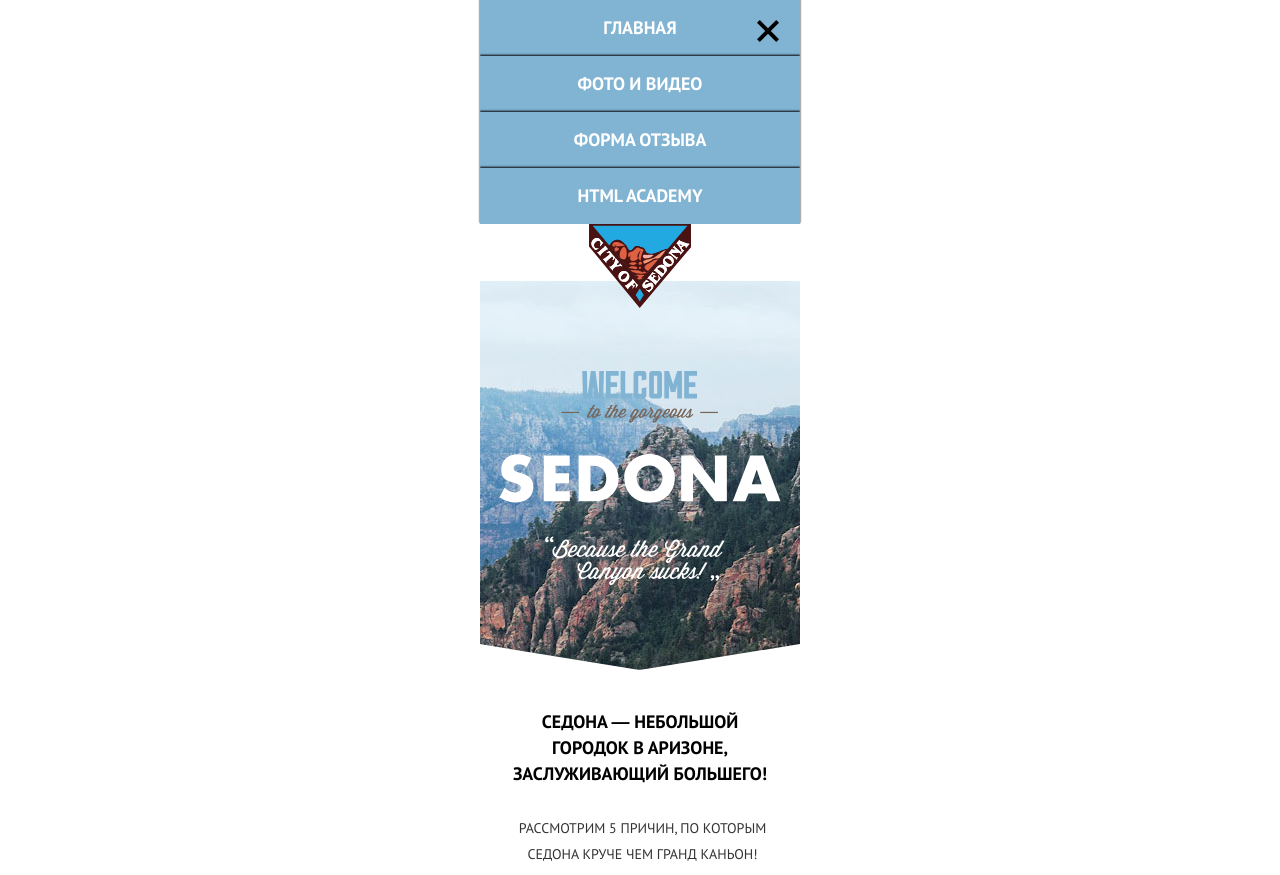
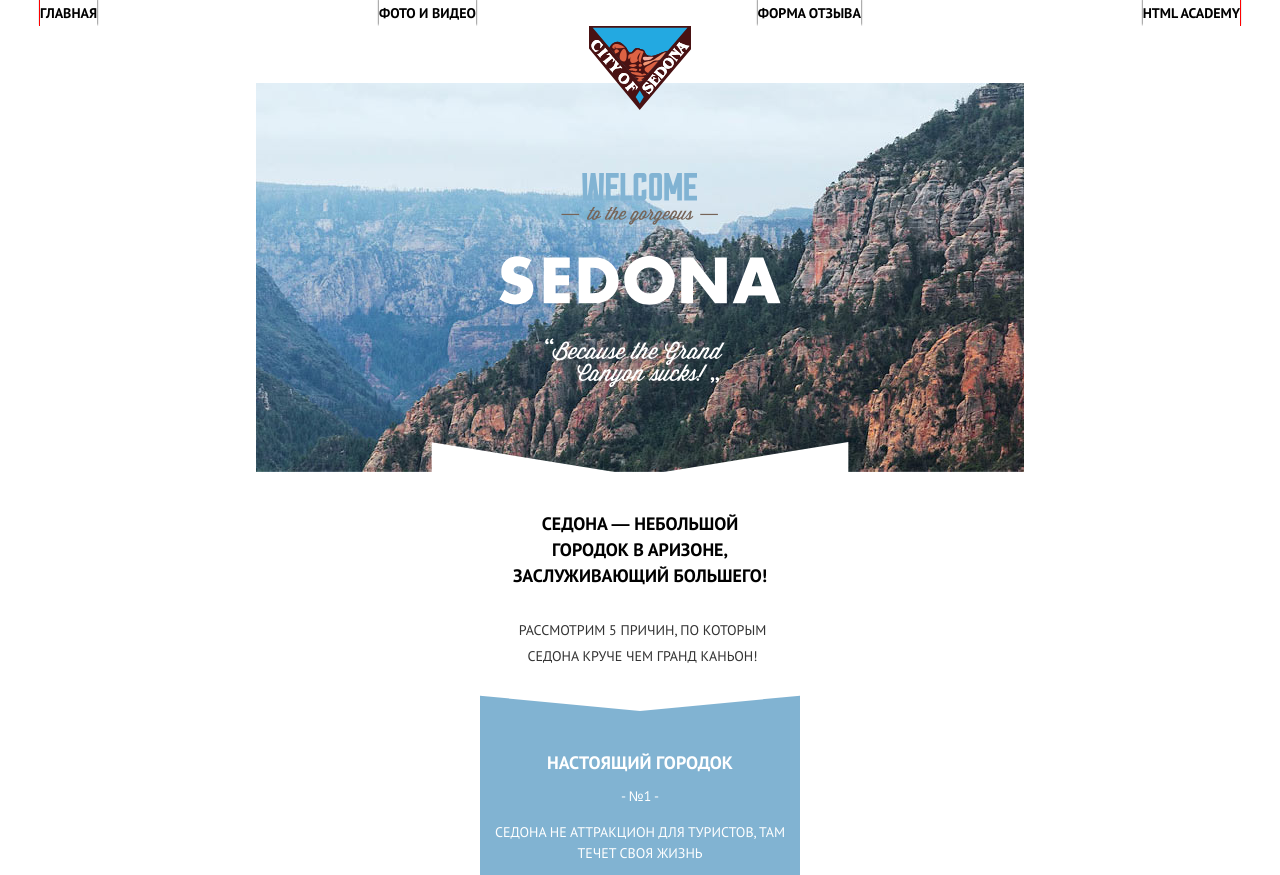
Before and after one commit to eseniaesina/213482-sedona, a plain HTML site: page index.html in a window 1280 px wide. Shown: the top 875 px of the page. Drawn offline with nearby package versions, Linux system fonts and the light colour scheme; files that its build step writes are made by us from their sources; files whose address does not match are found by name.

Commit message:
сделала первые изменения

```diff
--- a/less/blocks/main-header.less
+++ b/less/blocks/main-header.less
@@ -1,27 +1,9 @@
 .main-header {
   display: flex;
-  flex-direction: column;
-  align-items: center;
 }
 
 .main-header__wraper {
-  order: 2;
-  background-image:
-    url("../img/text-sedona-index.svg"),
-    url("../img/bg-intro-triangle-mobile.svg"),
-    url("../img/bg-back-mobile@1x.jpg");
-  background-repeat: no-repeat;
-  background-position:
-    50% 147px,
-    0 bottom,
-    center 57px;
-  background-size:
-  282px 214px,
-  100% 34px,
-  auto 389px;
   background-color: @fancy-color;
-  min-height: 450px;
-  min-width: 320px;
 }
 
 .main-header__wraper-mini {
@@ -47,3 +29,81 @@
   background-color: @fancy-color;
   position: relative;
 }
+
+@media (min-width: 320px) {
+  .main-header {
+    flex-direction: column;
+    align-items: center;
+  }
+
+  .main-header__wraper {
+    order: 2;
+    background-image:
+      url("../img/text-sedona-index.svg"),
+      url("../img/bg-intro-triangle-mobile.svg"),
+      url("../img/bg-back-mobile@1x.jpg");
+    background-repeat: no-repeat;
+    background-position:
+      50% 147px,
+      0 bottom,
+      center 57px;
+    background-size:
+    282px 214px,
+    100% 34px,
+    auto 389px;
+    min-height: 450px;
+    min-width: 320px;
+  }
+}
+
+@media (min-width: 768px) {
+  .main-header {
+    flex-direction: column;
+    align-items: center;
+  }
+
+  .main-header__wraper {
+    order: 1;
+    background-image:
+      url("../img/text-sedona-index.svg"),
+      url("../img/bg-intro-triangle-mobile.svg"),
+      url("../img/bg-back-mobile@1x.jpg");
+    background-repeat: no-repeat;
+    background-position:
+      50% 147px,
+      0 bottom,
+      center 57px;
+    background-size:
+    282px 214px,
+    100% 34px,
+    auto 389px;
+    min-height: 450px;
+    min-width: 768px;
+  }
+}
+
+@media (min-width: 1280px) {
+  .main-header {
+    flex-direction: column;
+    align-items: center;
+  }
+
+  .main-header__wraper {
+    order: 1;
+    background-image:
+      url("../img/text-sedona-index.svg"),
+      url("../img/bg-intro-triangle-mobile.svg"),
+      url("../img/bg-back-mobile@1x.jpg");
+    background-repeat: no-repeat;
+    background-position:
+      50% 147px,
+      0 bottom,
+      center 57px;
+    background-size:
+    282px 214px,
+    100% 34px,
+    auto 389px;
+    min-height: 450px;
+    min-width: 1280px;
+  }
+}
--- a/less/blocks/main-nav.less
+++ b/less/blocks/main-nav.less
@@ -1,5 +1,15 @@
 .main-nav {
   position: relative;
+}
+
+.main-nav__list {
+  list-style: none;
+  margin: 0;
+  padding: 0;
+}
+
+@media (min-width: 320px) {
+  .main-nav {
     order: 0;
     width: 320px;
   }
@@ -41,9 +51,36 @@
   .main-nav__toggle--close:hover {
     background-color: transparent;
   }
+}
 
-.main-nav__list {
-  list-style: none;
-  margin: 0;
-  padding: 0;
+@media (min-width: 768px) {
+  .main-nav {
+    order: 0;
+    width: 768px;
+    outline: 1px solid red;
   }
+
+  .main-nav__toggle {
+    display: none;
+  }
+
+  .main-nav__toggle--close {
+    display: none;
+  }
+}
+
+@media (min-width: 1280px) {
+  .main-nav {
+    order: 0;
+    width: 1200px;
+    outline: 1px solid red;
+  }
+
+  .main-nav__toggle {
+    display: none;
+  }
+
+  .main-nav__toggle--close {
+    display: none;
+  }
+}
--- a/less/blocks/site-list.less
+++ b/less/blocks/site-list.less
@@ -2,11 +2,17 @@
   display: block;
   padding: 0;
   margin: 0;
+  font-family: inherit;
+  font-weight: bold;
+}
+
+@media (min-width: 320px) {
+  .site-list__item a {
+    padding: 0;
+    margin: 0;
     padding: 8px 0;
-  font-family: inherit;
     font-size: 18px;
     line-height: 40px;
-  font-weight: bold;
     text-align: center;
     color: @fancy-color;
     background-color: #81b3d2;
@@ -24,3 +30,57 @@
     background-color: #5496bd;
     color: rgba(255,255,255,0.3);
   }
+}
+
+@media (min-width: 768px) {
+  .site-list {
+    display: flex;
+    flex-direction: row;
+    justify-content: space-between;
+  }
+
+  .site-list__item a {
+    padding: 0;
+    margin: 0;
+    font-size: 14px;
+    line-height: 26px;
+    text-align: center;
+    color: @dark-color;
+    background-color: #fff;
+  }
+
+  .site-list__item a:hover,
+  .site-list__item a:focus {
+    color: #81b3d2;
+  }
+
+  .site-list__item a:active {
+    color: rgba(0,0,0,0.3);
+  }
+}
+
+@media (min-width: 1280px) {
+  .site-list {
+    display: flex;
+    flex-direction: row;
+  }
+
+  .site-list__item a {
+    padding: 0;
+    margin: 0;
+    font-size: 14px;
+    line-height: 26px;
+    text-align: center;
+    color: @dark-color;
+    background-color: #fff;
+  }
+
+  .site-list__item a:hover,
+  .site-list__item a:focus {
+    color: #81b3d2;
+  }
+
+  .site-list__item a:active {
+    color: rgba(0,0,0,0.3);
+  }
+}
```
Also changed, not shown: img/эк.jpg (deleted), img/эко.jpg (deleted). Lines whose indentation alone changed are shown as unchanged.
